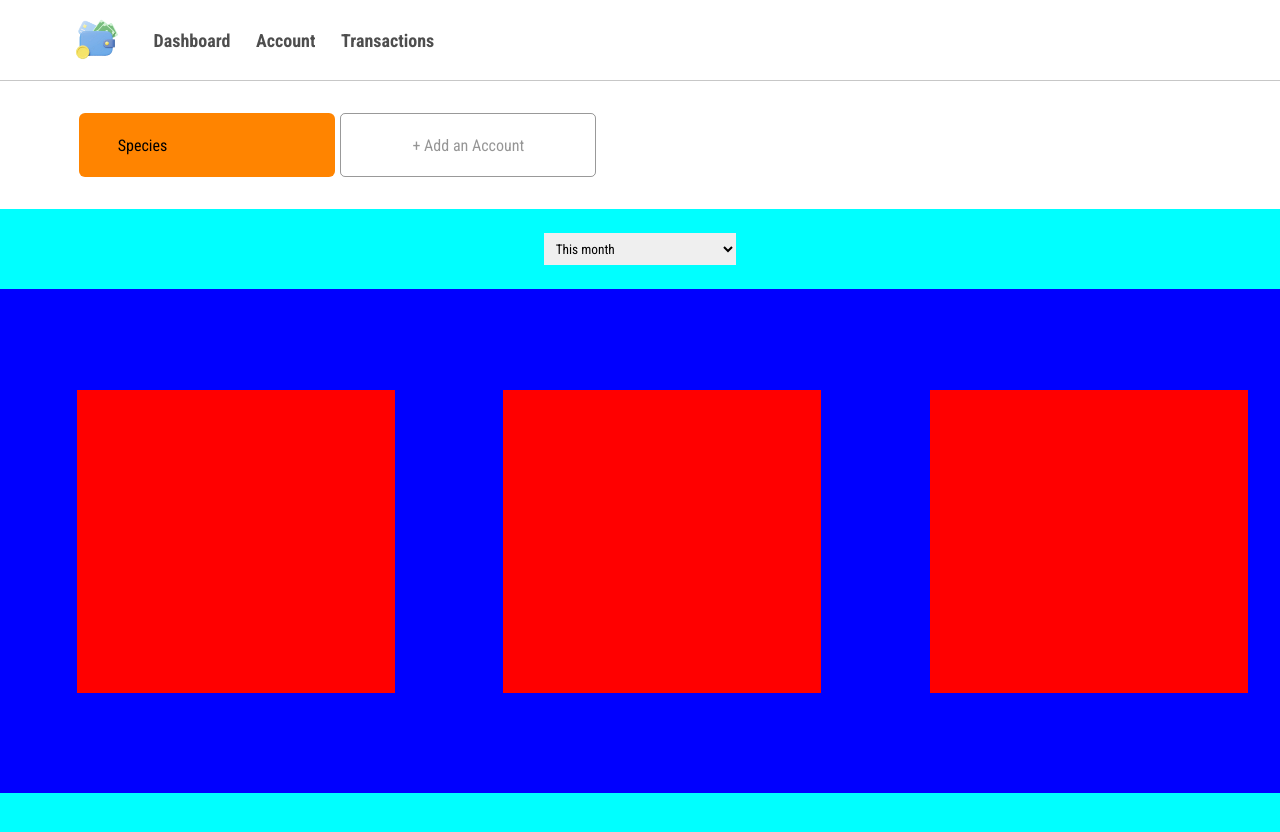
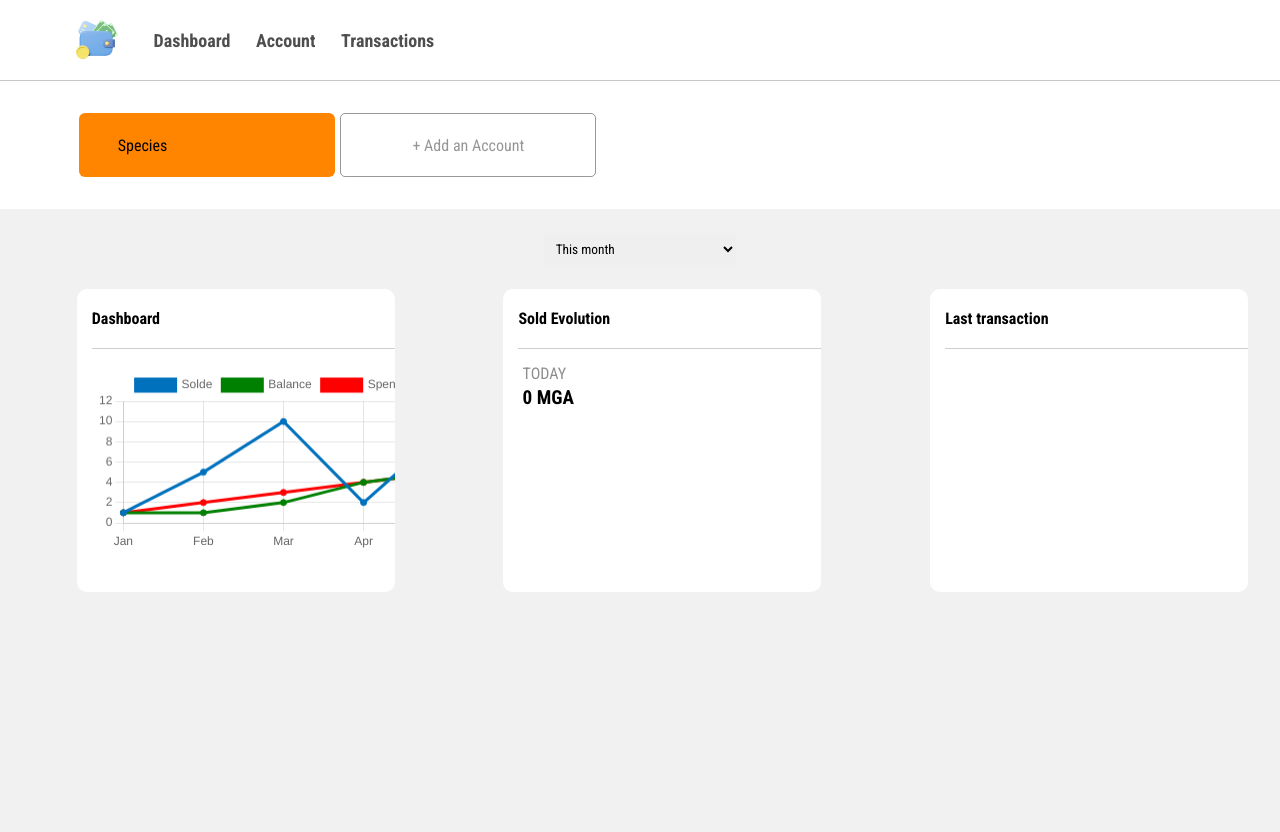
Before and after one commit to Tokiniainaa/Front-bank-app, a React (Create React App) app: page / in a window 1280 px wide. Shown: the top 832 px of the page. Built offline with nearby package versions, Linux system fonts and the light colour scheme; a web font is replaced by a local one.

Commit message:
feat: add Dashboard

```diff
--- a/src/Pages/Dashboard.css
+++ b/src/Pages/Dashboard.css
@@ -38,7 +38,7 @@
     border-color: rgba(0, 98, 255, 0.809);
 }
 .Bottom{
-    background-color: aqua;
+    background-color: rgba(219, 216, 216, 0.351);
     width: 100%;
     height:90vh;
     display: flex;
@@ -55,18 +55,65 @@
     margin: 3vh 0 ;
 }
 .bigDash{
-    background-color: blue;
+
     width: 100%;
     height: 70%;
    display: flex;
    flex-direction: row;
-   justify-content: space-between;
-   align-items: center;
+   justify-content: space-around;
+
 }
 .bigDash div{
-    background-color: red;
+
     width: 40vw;
     height: 60%;
     margin-left: 6%;
     margin-right: 2.5%;
 }
+.dashboard{
+    background-color:white;
+    display: flex;
+    flex-direction: column;
+    border-radius: 10px;
+
+}
+.dashboard h2{
+    font-size: medium;
+    margin-left: 15px;
+    padding-top: 20px;
+    padding-bottom: 20px;
+    margin-bottom: 20px;
+    border-bottom: 1px solid rgba(0, 0, 0, 0.191);
+}
+.dashboard1{
+    background-color:white;
+    border-radius: 10px;
+}
+.dashboard1 h2{
+    font-size: medium;
+    margin-left: 15px;
+    padding-top: 20px;
+    padding-bottom: 20px;
+    margin-bottom: 15px;
+    border-bottom: 1px solid rgba(0, 0, 0, 0.191);
+}
+.DAY{
+    color: rgba(0, 0, 0, 0.448);
+    margin-bottom: 3px;
+}
+.devise{
+    font-weight: bold;
+    font-size: larger;
+}
+.dashboard2{
+    background-color: white;
+    border-radius: 10px;
+}
+.dashboard2 h2{
+    font-size: medium;
+    margin-left: 15px;
+    padding-top: 20px;
+    padding-bottom: 20px;
+    margin-bottom: 15px;
+    border-bottom: 1px solid rgba(0, 0, 0, 0.191);
+}
--- a/src/Pages/Dashboard.tsx
+++ b/src/Pages/Dashboard.tsx
@@ -1,6 +1,7 @@
 import React from "react";
 import "./Dashboard.css";
 import Navigation from "../Components/navigation.tsx";
+import MyChart from "./chart.tsx";
 
 const Dashboard = () => {
   return (
@@ -18,9 +19,20 @@ const Dashboard = () => {
              </select>
              </div>
           <div className="bigDash">
-            <div className="dashboard"></div>
-            <div className="dashboard1"></div>
-            <div className="dashboard2"></div>
+            <div className="dashboard">
+              <h2>Dashboard</h2>
+              <MyChart ></MyChart >
+            </div>
+            <div className="dashboard1">
+              <h2>Sold Evolution</h2>
+              <div>
+                <p className="DAY">TODAY</p>
+                <p className="devise">0 MGA</p>
+              </div>
+            </div>
+            <div className="dashboard2">
+              <h2>Last transaction</h2>
+            </div>
 
           </div>
         </div>
--- a/src/Pages/chart.tsx
+++ b/src/Pages/chart.tsx
@@ -0,0 +1,39 @@
+import React from 'react';
+import { Line } from 'react-chartjs-2';
+import './chart.css';
+import 'chart.js/auto';
+
+const data = {
+    labels: ["Jan","Feb","Mar","Apr","May"],
+    datasets: [
+        {
+            label: 'Solde',
+            data: [1,5,10,2,9,2,3,4,5,12],
+            fill: false,
+            backgroundColor: '#0071bd',
+            borderColor: '#0071bd',
+        },
+        {
+            label: 'Balance',
+            data: [1,1,2,4,5,6,7,8,6,7,8,2,1,3],
+            fill: false,
+            backgroundColor: 'green',
+            borderColor: 'green',
+        },
+        {
+            label: 'Spending',
+            data: [1,2,3,4,5,5,6,6,,7,8,8,9,10],
+            fill: false,
+            backgroundColor: 'red',
+            borderColor: 'red',
+        }
+    ],
+};
+
+const MyChart = () => (
+    <div className="Data">
+        <Line className='own-agenda' data={data} />
+    </div>
+);
+
+export default MyChart;
```
